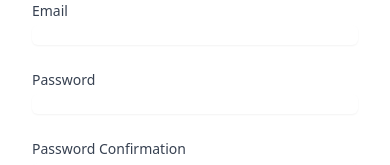
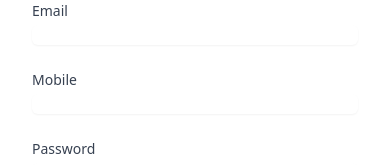
Before and after one commit to sudeepym/supermarket_app, a React (Create React App) app: page /SignUp in a window 390 px wide. Shown: the part 463-628 px from the top of the page. Built offline with nearby package versions, Linux system fonts and the light colour scheme.

Commit message:
mobile, flex products, empty cart

```diff
--- a/src/components/Cart.js
+++ b/src/components/Cart.js
@@ -1,10 +1,10 @@
 import Header from "./common/Header"
 import { useState,useEffect } from "react";
 import { auth } from "../firebase/firebase";
+import { useNavigate } from "react-router-dom";
 
-export default function Cart()
-{
-
+export default function Cart(){
+    const navigate = useNavigate();
     const [items,setItems] = useState([])
     const [quantity,setQuantity]= useState();
     const [address,setAddress] = useState([]);
@@ -174,7 +174,12 @@ export default function Cart()
     }
 
     const Checkout = async()=>{
-        // Perform action based on the selected address, for example:
+        // Perform action based on the selected address
+        if(items===null)
+        {
+            alert('Add item to carts first')
+            return
+        }
         if (selectedAddress !== null) {
             const selectedAddr = address[selectedAddress];
             try {
@@ -195,7 +200,7 @@ export default function Cart()
                 }
                 const jsonData = await response.json();
                 alert(jsonData.message)
-
+                navigate("/Orders")
 
             } catch (error) {
                 alert('There was a problem with the ordering operation:', error);
--- a/src/components/ProductDisplay.js
+++ b/src/components/ProductDisplay.js
@@ -58,10 +58,10 @@ export default function ProductDisplay() {
                     {products === null || loading ? (
                         <div className="text-center text-gray-400">Out of Stock</div>
                     ) : (
-                        <div>
+                        <div className=' flex flex-wrap gap-8'>
                             {products.map((product, idx) => {
                                 return (
-                                    <div className="mt-8 grid grid-cols-1 gap-8 md:grid-cols-2 lg:grid-cols-3" id={`${product.Product_Id}`}>
+                                    <div className="mt-8" id={`${product.Product_Id}`}>
                                         <div class="group relative block overflow-hidden max-w-64">
 
                                             <img
--- a/src/components/SignUp.js
+++ b/src/components/SignUp.js
@@ -5,7 +5,7 @@ import { useNavigate } from "react-router-dom";
 
 export default function SignUp() {
   const navigate = useNavigate();
-  const [inputs, setInputs] = useState({ email: "", password: "",firstname: "" ,lastname: ""  });
+  const [inputs, setInputs] = useState({ email: "", password: "",firstname: "" ,lastname: "",mobile: ""  });
   const [createUserWithEmailAndPassword, user, loading, error] =
     useCreateUserWithEmailAndPassword(auth);
   const handleChangeInput = (e) => {
@@ -26,7 +26,8 @@ export default function SignUp() {
         body: JSON.stringify({
           email: inputs.email,
           firstname: inputs.firstname,
-          lastname:inputs.lastname
+          lastname:inputs.lastname,
+          mobile:inputs.mobile,
         })
       });
 
@@ -151,6 +152,18 @@ export default function SignUp() {
               />
             </div>
 
+            <div className="col-span-6">
+              <label htmlFor="Mobile" className="block text-sm font-medium text-gray-700"> Mobile </label>
+
+              <input
+                type="text"
+                id="Mobile"
+                name="mobile"
+                className="mt-1 w-full rounded-md border-gray-200 bg-white text-sm text-gray-700 shadow-sm"
+                onChange={handleChangeInput}
+              />
+            </div>
+
             <div className="col-span-6 sm:col-span-3">
               <label htmlFor="Password" className="block text-sm font-medium text-gray-700"> Password </label>
 
```
